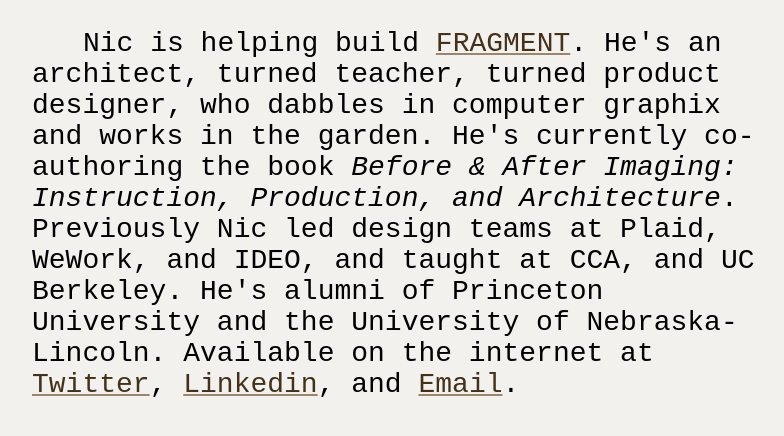
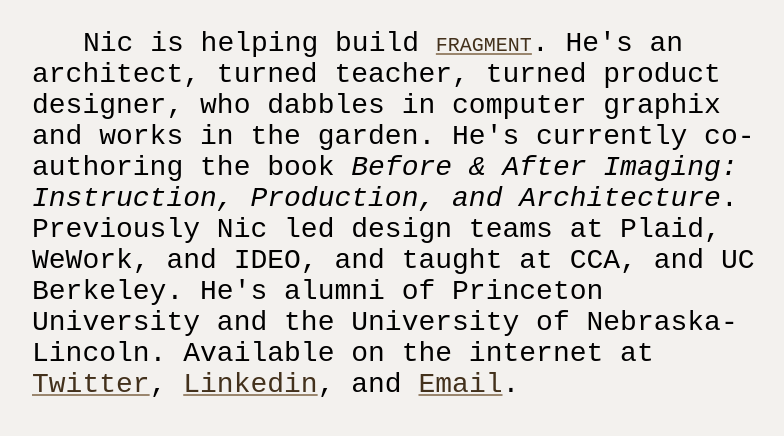
Before and after one commit to nmpajerski/nmpajerski.github.io, a plain HTML site: page index.html in a window 1280 px wide. Shown: the whole page, without its empty margins (4-788 px from the left). Drawn offline with Linux system fonts and the light colour scheme; a web font is replaced by a local one.

Commit message:
Update index.html

```diff
--- a/index.html
+++ b/index.html
@@ -68,7 +68,7 @@
 <body>
   <div>
     <p>
-        Nic is helping build <a href="https://fragment.dev" style="font-variant-caps: small-caps;">FRAGMENT</a>. He's an architect, turned teacher, turned product designer, who dabbles in computer graphix and works in the garden. He's currently co-authoring the book <i>Before & After Imaging: Instruction, Production, and Architecture</i>. Previously Nic led design teams at Plaid, WeWork, and IDEO, and taught at CCA, and UC Berkeley. He's alumni of Princeton University and the University of Nebraska-Lincoln. Available on the internet at <a href="https://twitter.com/nmpajerski">Twitter</a>, <a href="https://www.linkedin.com/in/nicholaspajerski/">Linkedin</a>, and <a href = "mailto: nmpajerski@gmail.com">Email</a>.
+        Nic is helping build <a href="https://fragment.dev" style="font-variant-caps: all-small-caps">FRAGMENT</a>. He's an architect, turned teacher, turned product designer, who dabbles in computer graphix and works in the garden. He's currently co-authoring the book <i>Before & After Imaging: Instruction, Production, and Architecture</i>. Previously Nic led design teams at Plaid, WeWork, and IDEO, and taught at CCA, and UC Berkeley. He's alumni of Princeton University and the University of Nebraska-Lincoln. Available on the internet at <a href="https://twitter.com/nmpajerski">Twitter</a>, <a href="https://www.linkedin.com/in/nicholaspajerski/">Linkedin</a>, and <a href = "mailto: nmpajerski@gmail.com">Email</a>.
       </p>
   </div>
 </body>
```
